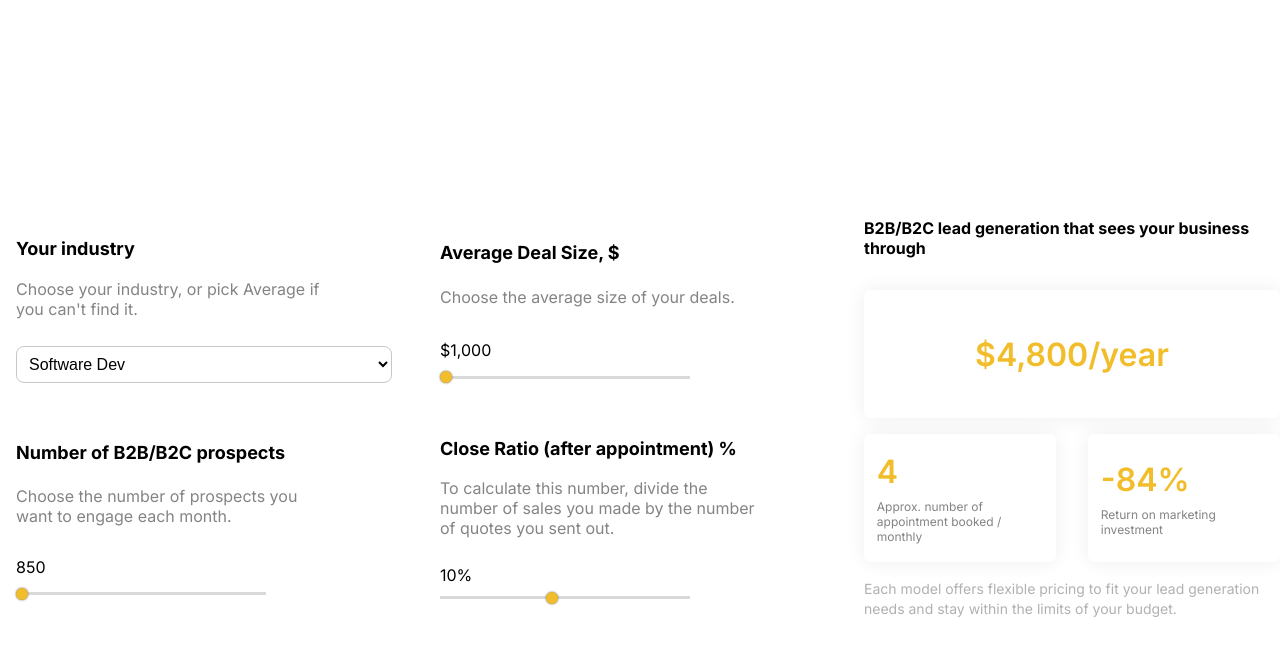
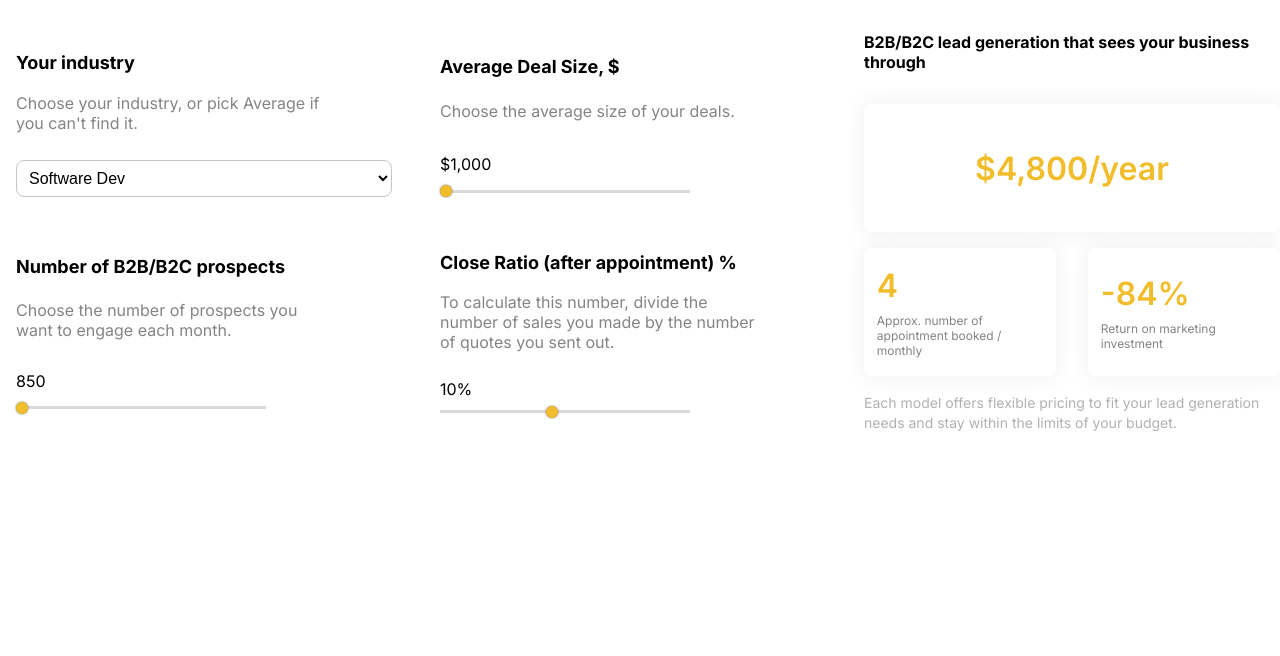
Before and after one commit to gcoronado5100/LDB-ROI-Calculator, a React (Create React App) app: page / in a window 1280 px wide. Shown: the top 656 px of the page. Built offline with nearby package versions, Linux system fonts and the light colour scheme.

Commit message:
Margin 0 for the section!

```diff
--- a/src/App.css
+++ b/src/App.css
@@ -9,7 +9,7 @@
 }
 
 section {
-    margin: 2rem 0;
+    margin: 0;
     font-family: 'inter', sans-serif;
 }
 
--- a/src/App.jsx
+++ b/src/App.jsx
@@ -61,7 +61,6 @@ function App() {
   return (
     <section>
       <div className="calculator__container">
-        <iframe src="" frameborder="0"></iframe>
 
         <div className="calculator-form__container">
           <div className="col">
```
Also changed, not shown: 6 other files (tests, documents, lock files or other folders).
